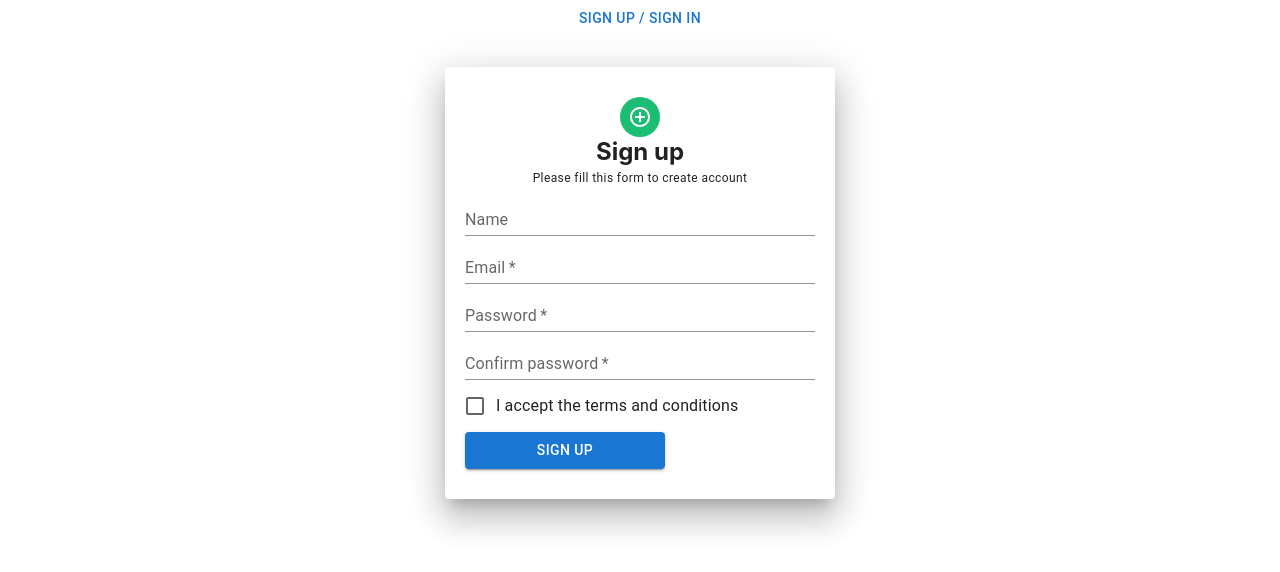
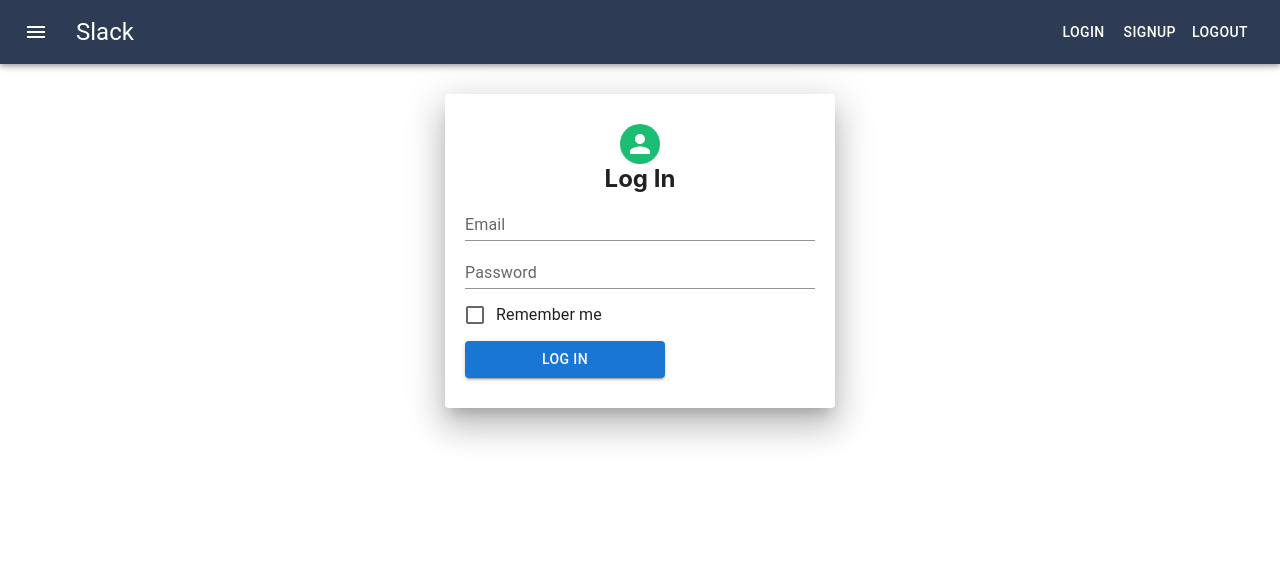
Before and after one commit to jkim552/Slack-Cloning-Project, a React (Create React App) app: page /login in a window 1280 px wide. Shown: the top 572 px of the page. Built offline with nearby package versions, Linux system fonts and the light colour scheme; no server answers.

Commit message:
finish sign up

```diff
--- a/src/components/App.jsx
+++ b/src/components/App.jsx
@@ -1,19 +1,24 @@
 import SignupPage from "./SignupPage/SignupPage";
 import LoginPage from './LoginPage/LoginPage'
-import { Box, Button } from '@mui/material'
 import app from '../firebase'
-import { useState } from "react";
+import Navbar from "./Navbar/Navbar";
+import { Routes, Route } from "react-router-dom"
+import Homepage from "./Homepage";
+import { AuthProvider } from "../contexts/AuthContext";
 
 function App() {
-  const [isSignup, setIsSignup] = useState(true)
+  return (
+    <AuthProvider>
+      <div className="App">
+        <Navbar />
+        <Routes>
+          <Route path="/" element={<Homepage />} />
+          <Route path="login" element={<LoginPage />} />
+          <Route path="signup" element={<SignupPage />} />
+        </Routes>
+      </div>
+    </AuthProvider>
 
-  return (
-    <div className="App">
-      <Box textAlign='center' >
-        <Button onClick={() => setIsSignup((prev) => !prev)}>Sign UP / Sign IN</Button>
-      </Box>
-      {isSignup ? <SignupPage /> : <LoginPage />}
-    </div>
   );
 }
 
--- /dev/null
+++ b/src/components/Homepage.jsx
@@ -0,0 +1,11 @@
+import React from 'react'
+
+const Homepage = () => {
+  return (
+    <div>
+
+    </div>
+  )
+}
+
+export default Homepage
--- a/src/components/LoginPage/LoginPage.jsx
+++ b/src/components/LoginPage/LoginPage.jsx
@@ -1,17 +1,27 @@
-import React, { useState } from 'react'
-import { Box, Avatar, Button, Grid, Paper, TextField, Typography, Radio, RadioGroup, FormControl, FormControlLabel, FormLabel, Checkbox }
+import React, { useRef, useState } from 'react'
+import { Box, Avatar, Button, Grid, Paper, TextField, Typography, Radio, RadioGroup, FormControl, FormControlLabel, FormLabel, Checkbox, Alert }
   from '@mui/material'
 import styles from './Login.module.css'
-import { getAuth, signInWithEmailAndPassword } from 'firebase/auth'
+import { useAuth } from '../../contexts/AuthContext'
 
-const Login = () => {
-  const [email, setEmail] = useState("")
-  const [password, setPassword] = useState("")
+const LoginPage = (props) => {
+  const emailRef = useRef()
+  const passwordRef = useRef()
+  const [error, setError] = useState('')
+  const [loading, setLoading] = useState(false)
+  const { signIn, currentUser } = useAuth()
 
-  const signIn = async () => {
-    const auth = getAuth()
-    const result = await signInWithEmailAndPassword(auth, email, password)
-    console.log(result)
+  async function handleSubmit(e) {
+    e.preventDefault()
+
+    try {
+      setError('')
+      setLoading(true)
+      await signIn(emailRef.current.value, passwordRef.current.value)
+    } catch {
+      setError('Failed to Login')
+    }
+    setLoading(false)
   }
 
   return (
@@ -19,31 +29,32 @@
       <Paper className={styles.paper} elevation={20}>
         <Grid align='center'>
           <Avatar style={{ backgroundColor: '#1bbd72' }}>
-
           </Avatar>
           <h2>Log In</h2>
         </Grid>
+        {currentUser && currentUser.email}
+        {error && <Alert severity="error">{error}</Alert>}
         <form className={styles.form}
-          onSubmit={(e)=>e.preventDefault()}
+          onSubmit={handleSubmit}
         >
           <TextField
             variant="standard"
             fullWidth label='Email'
-            onChange={(e) => setEmail(e.target.value)}
+            ref={emailRef}
           />
           <TextField
           variant="standard"
           fullWidth label='Password'
-          onChange={(e) => setPassword(e.target.value)} />
+          ref={passwordRef} />
           <FormControlLabel
             control={<Checkbox name="checkedA" />}
             label="Remember me"
           />
           <Button
-            className={styles.loginBtn} type='submit'
-            variant='contained'
-            color='primary'
-            onClick={signIn}>
+            disabled={loading}
+            className={styles.loginBtn}
+            variant='contained' color='primary'
+          >
             Log In
           </Button>
         </form>
@@ -52,4 +63,4 @@
   )
 }
 
-export default Login
+export default LoginPage
--- /dev/null
+++ b/src/components/Navbar/Navbar.jsx
@@ -0,0 +1,43 @@
+import React from 'react'
+import { AppBar, Box, Toolbar, Typography, Button, IconButton } from '@mui/material'
+import MenuIcon from '@mui/icons-material/Menu'
+import { Link } from 'react-router-dom'
+import styles from './Navbar.module.css'
+import { getAuth, signOut } from 'firebase/auth'
+
+const Navbar = () => {
+  const logOut = async () => {
+    const auth = getAuth()
+    signOut(auth).then(()=>{
+      alert("logout successfully")
+    }).catch((err) => {
+      // error
+    })
+  }
+
+  return (
+    <Box sx={{ flexGrow: 1 }}>
+      <AppBar position='sticky'>
+        <Toolbar className={styles.box}>
+          <IconButton
+            size="large"
+            edge="start"
+            color="inherit"
+            aria-label="menu"
+            sx={{ mr: 2 }}
+          >
+            <MenuIcon />
+          </IconButton>
+          <Typography variant="h5" component="div" sx={{ flexGrow: 1 }} >
+            <Link to="/" className={styles.link}>Slack</Link>
+          </Typography>
+          <Button color='inherit'><Link to="login" className={styles.link}>Login</Link></Button>
+          <Button color='inherit'><Link to="signup" className={styles.link}>Signup</Link></Button>
+          <Button color='inherit' onClick={logOut}>Logout</Button>
+        </Toolbar>
+      </AppBar>
+    </Box>
+  )
+}
+
+export default Navbar
--- /dev/null
+++ b/src/components/Navbar/Navbar.module.css
@@ -0,0 +1,8 @@
+.link {
+  text-decoration: none;
+  color: inherit;
+}
+
+.box {
+  background-color: #2E3B55;
+}
--- a/src/components/SignupPage/SignupPage.jsx
+++ b/src/components/SignupPage/SignupPage.jsx
@@ -1,20 +1,33 @@
 import React, { useRef, useState } from 'react'
-import { Box, Avatar, Button, Grid, Paper, TextField, Typography, Radio, RadioGroup, FormControl, FormControlLabel, FormLabel, Checkbox }
+import { Box, Avatar, Button, Grid, Paper, TextField, Typography, Radio, RadioGroup, FormControl, FormControlLabel, FormLabel, Checkbox, Alert }
   from '@mui/material'
 import AddIcon from '@mui/icons-material/AddCircleOutlineOutlined'
 import styles from './Signup.module.css'
-import { getAuth, createUserWithEmailAndPassword } from 'firebase/auth'
+import { useAuth } from '../../contexts/AuthContext'
 
-const SignupPage = () => {
-  const [email, setEmail] = useState("")
-  const [password, setPassword] = useState("")
+const SignupPage = (props) => {
+  const emailRef = useRef()
+  const passwordRef = useRef()
+  const confirmPasswordRef = useRef()
+  const [error, setError] = useState('')
+  const [loading, setLoading] = useState(false)
+  const { signUp, currentUser } = useAuth()
 
-  const signUp = async () => {
-    const auth = getAuth()
-    const result = await createUserWithEmailAndPassword(auth, email, password)
-    console.log(result)
+  async function handleSubmit(e) {
+    e.preventDefault()
+
+    if (passwordRef.current.value !== confirmPasswordRef.current.value) {
+      return setError('Passwords do not match')
+    }
+    try {
+      setError('')
+      setLoading(true)
+      await signUp(emailRef.current.value, passwordRef.current.value)
+    } catch {
+      setError('Failed to create an account')
+    }
+    setLoading(false)
   }
-
 
   return (
     <Grid>
@@ -26,12 +39,14 @@
           <h2>Sign up</h2>
           <Typography variant='caption'>Please fill this form to create account</Typography>
         </Grid>
+        {currentUser && currentUser.email}
+        {error && <Alert severity="error">{error}</Alert>}
         <form className={styles.form}
-          onSubmit={(e)=>e.preventDefault()}
+          onSubmit={handleSubmit}
         >
-          <TextField
+          {/* <TextField
             variant="standard"
-            fullWidth label='Name' />
+            fullWidth label='Name' /> */}
           {/* <FormControl style={{ marginTop: 10 }}>
             <FormLabel id="demo-radio-buttons-group-label">Gender</FormLabel>
             <RadioGroup
@@ -51,30 +66,30 @@
             type='email'
             fullWidth label='Email'
             placeholder='example123@xxx.com'
-            value={email}
-            onChange={(e) => setEmail(e.target.value)}
+            inputRef={emailRef}
           />
           <TextField
             required
             variant="standard"
             type='password'
             fullWidth label='Password'
-            value={password}
-            onChange={(e) => setPassword(e.target.value)}
+            inputRef={passwordRef}
           />
           <TextField
             required
             variant="standard"
             type='password'
-            fullWidth label='Confirm password' />
+            fullWidth label='Confirm password'
+            inputRef={confirmPasswordRef}
+          />
           <FormControlLabel
             control={<Checkbox name="checkedA" />}
             label="I accept the terms and conditions"
           />
           <Button
+            disabled={loading}
             className={styles.signupBtn}
             type='submit' variant='contained' color='primary'
-            onClick={signUp}
           >
             Sign Up
           </Button>
--- a/src/contexts/AuthContext.jsx
+++ b/src/contexts/AuthContext.jsx
@@ -0,0 +1,52 @@
+import { createContext, useContext, useEffect, useState } from "react";
+import { getAuth, createUserWithEmailAndPassword, signInWithEmailAndPassword, signOut, onAuthStateChanged } from 'firebase/auth'
+
+const AuthContext = createContext()
+
+// custom hook
+export function useAuth() {
+  return useContext(AuthContext)
+}
+
+export function AuthProvider({ children }) {
+  const [currentUser, setCurrentUser] = useState()
+
+  const auth = getAuth()
+
+  const signUp = (email, password) => {
+    return createUserWithEmailAndPassword(auth, email, password)
+  }
+
+  useEffect(() => {
+    const unsubscribe = onAuthStateChanged(auth, (user) => {
+      if (user) {
+        setCurrentUser(user)
+      }
+    })
+    return unsubscribe
+  }, [])
+
+  const signIn = (email, password) => {
+    return signInWithEmailAndPassword(auth, email, password)
+  }
+
+  const logout = async () => {
+    signOut(auth).then(()=>{
+      alert("logout successfully")
+    }).catch((err) => {
+      // error
+    })
+  }
+
+  const value = {
+    currentUser,
+    signUp,
+    signIn,
+    logout
+  }
+  return (
+    <AuthContext.Provider value={value}>
+      {children}
+    </AuthContext.Provider>
+  )
+}
--- a/src/index.js
+++ b/src/index.js
@@ -2,10 +2,13 @@
 import ReactDOM from 'react-dom/client';
 import './index.css'
 import App from './components/App';
+import { BrowserRouter as Router } from "react-router-dom"
 
 const root = ReactDOM.createRoot(document.getElementById('root'));
 root.render(
   <React.StrictMode>
-    <App />
+    <Router>
+      <App />
+    </Router>
   </React.StrictMode>
 );
```
